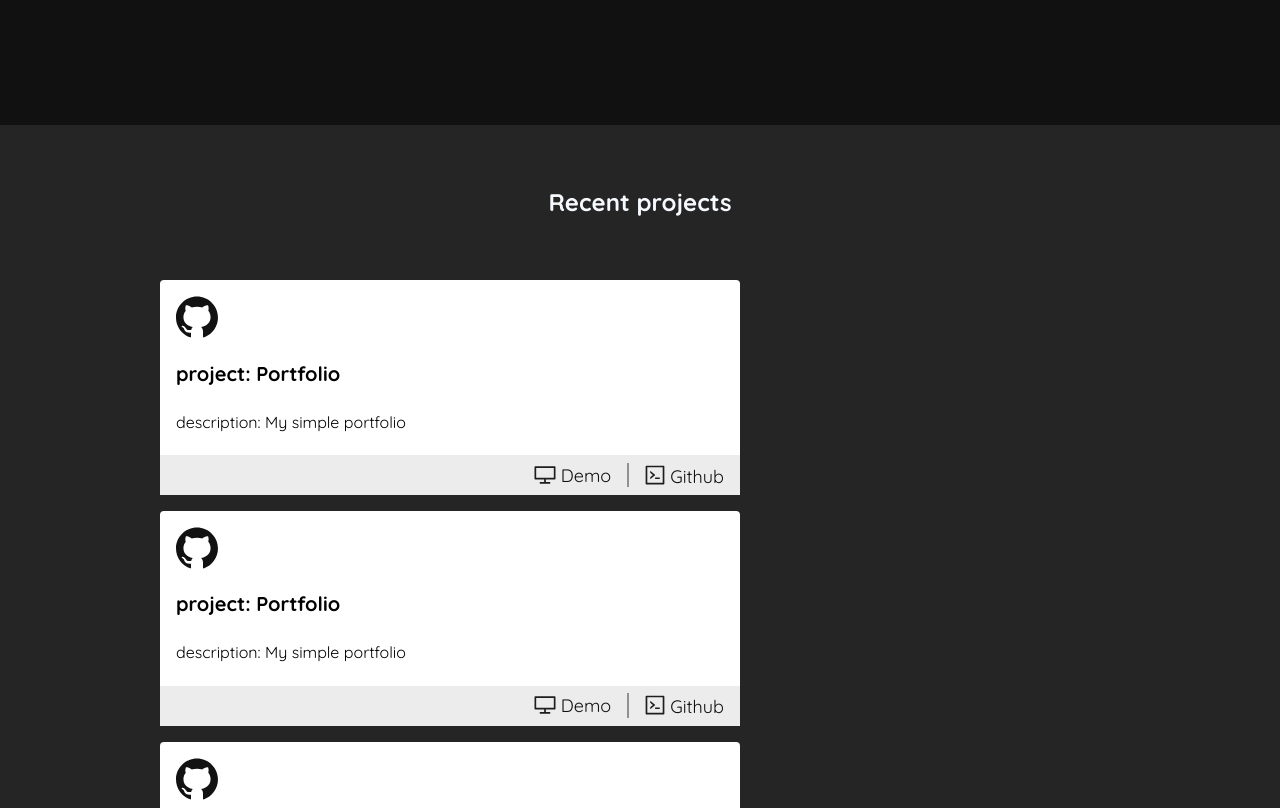
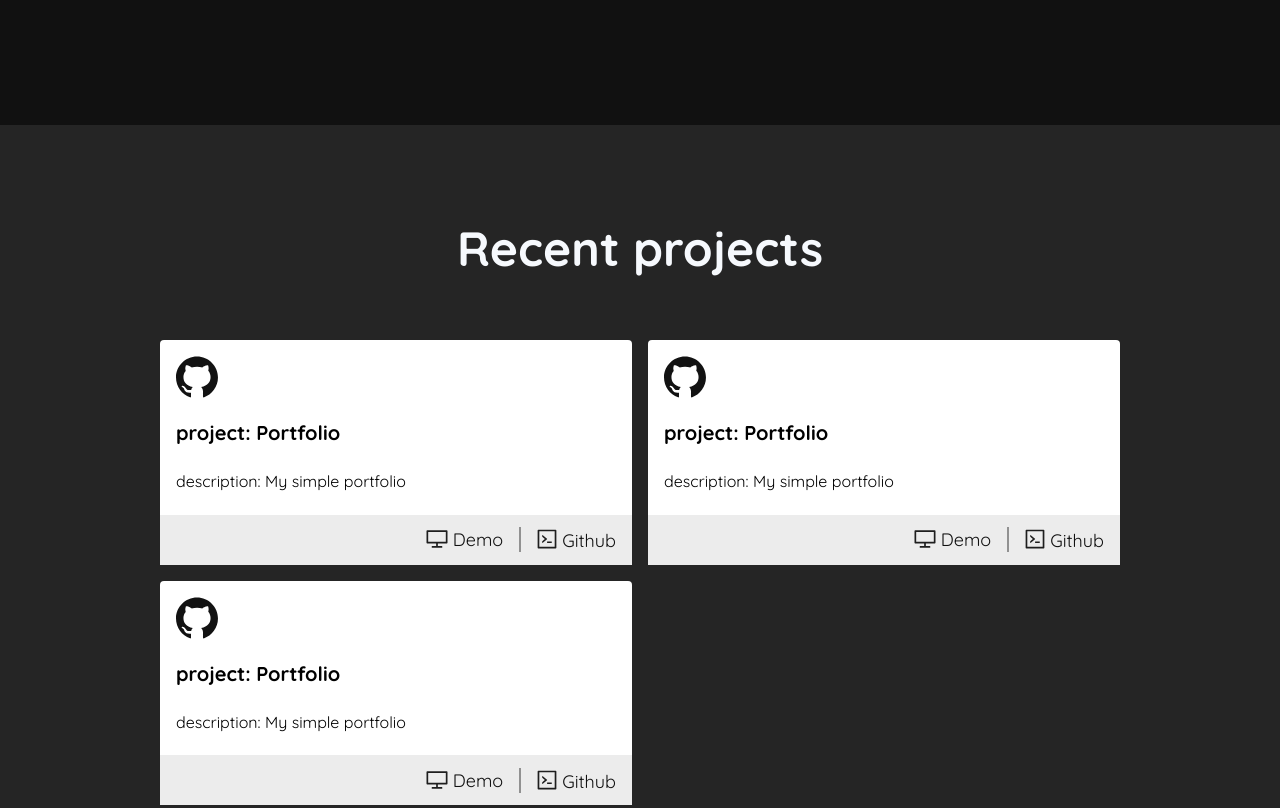
Before and after one commit to MichalSzeniak/MichalSzeniak.github.io, a website built with webpack: page src/pages/index.html in a window 1280 px wide. Shown: the part 1200-2008 px from the top of the page. Built offline with nearby package versions, Linux system fonts and the light colour scheme.

Commit message:
feat: projects desktop style

```diff
--- a/src/scss/modules/projects.scss
+++ b/src/scss/modules/projects.scss
@@ -2,12 +2,13 @@
     background-color: $gray;
 
     &__box {
-        padding: 0px 16px 64px 16px;
+        padding: 32px 16px 120px 16px;
         max-width: $desktop;
         margin: 0 auto;
     }
 
     &__header {
+        font-size: 48px;
         margin: 0;
         padding: 64px 0;
         color: #F6F9FD;
@@ -19,6 +20,10 @@
         grid-template-columns: 1fr;
         grid-gap: 16px;
         width: 100%;
+
+        @media (min-width: $tablet) {
+            grid-template-columns: 1fr 1fr;
+        }
     }
 }
 
@@ -44,7 +49,7 @@
     &__links {
     background-color: rgb(236, 236, 236);
     width: 100%;
-    height: 40px;
+    height: 50px;
     display: flex;
     align-items: center;
     justify-content: flex-end;
```
